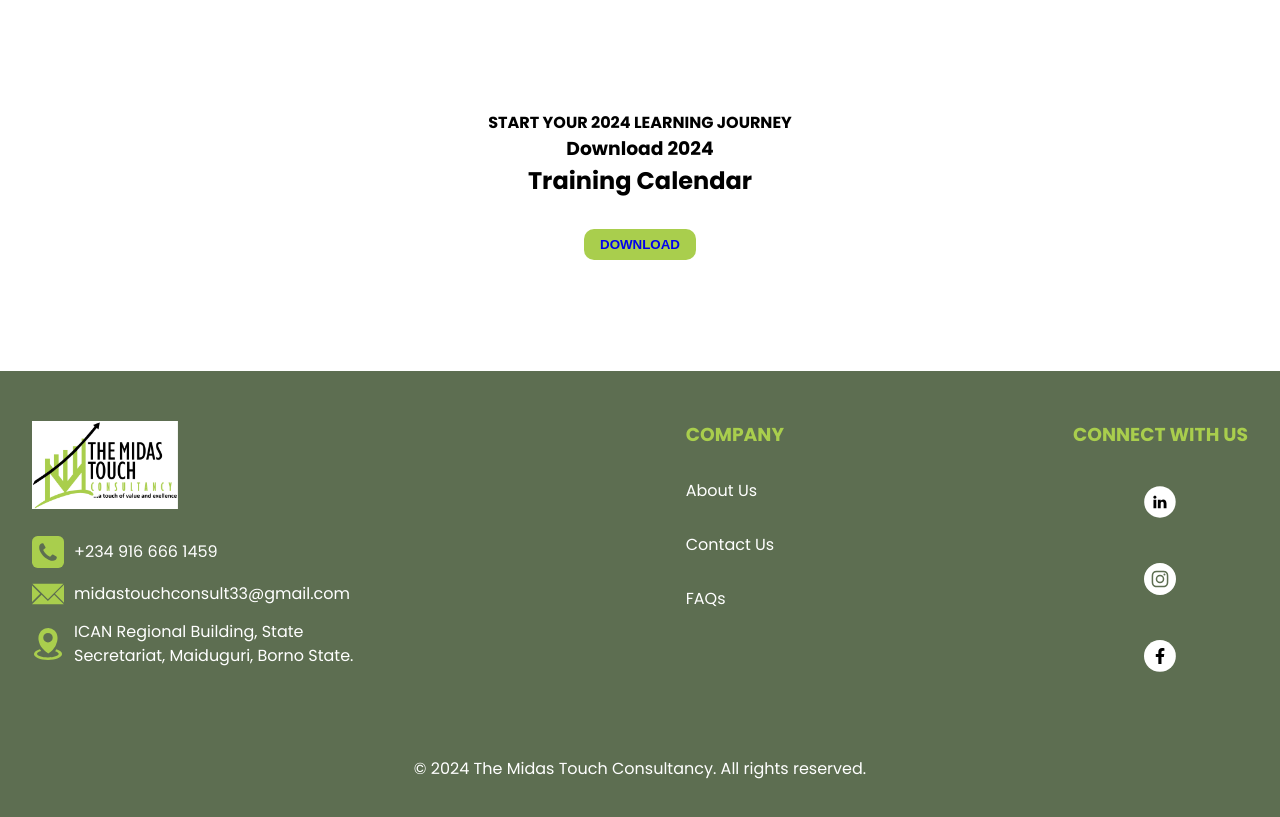
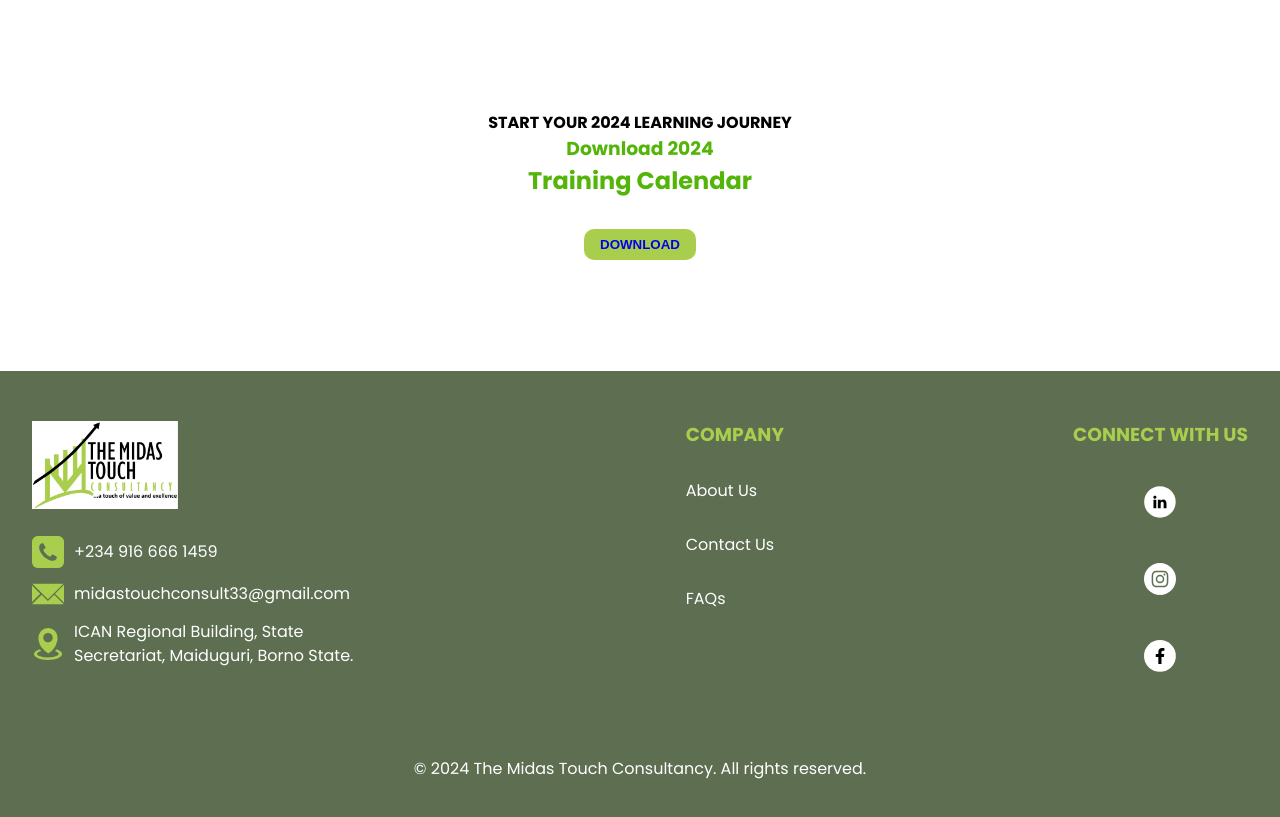
Before and after one commit to emmanuel4365/midas-touch, a React (Vite) app in the folder client/: page / in a window 1280 px wide. Shown: the part 5120-5937 px from the top of the page. Built offline with nearby package versions, Linux system fonts and the light colour scheme.

Commit message:
finished download section

```diff
--- a/client/src/pages/LandingPage.jsx
+++ b/client/src/pages/LandingPage.jsx
@@ -248,8 +248,8 @@ const LandingPage = () => {
       </div>
       <div className="calendar-download-container">
         <h4 className="learning-journey">START YOUR 2024 LEARNING JOURNEY </h4>
-        <h3>Download 2024</h3>
-        <h2>Training Calendar</h2>
+        <h3 style={{ color: "#53B508" }}>Download 2024</h3>
+        <h2 style={{ color: "#53B508" }}>Training Calendar</h2>
         <button type="button" className="download-button">
           <a href="#" className="download-link">
             DOWNLOAD
```
